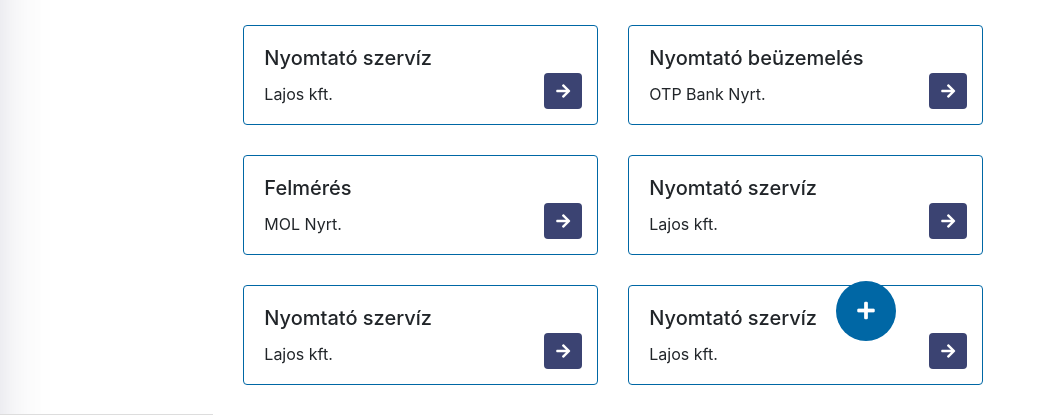
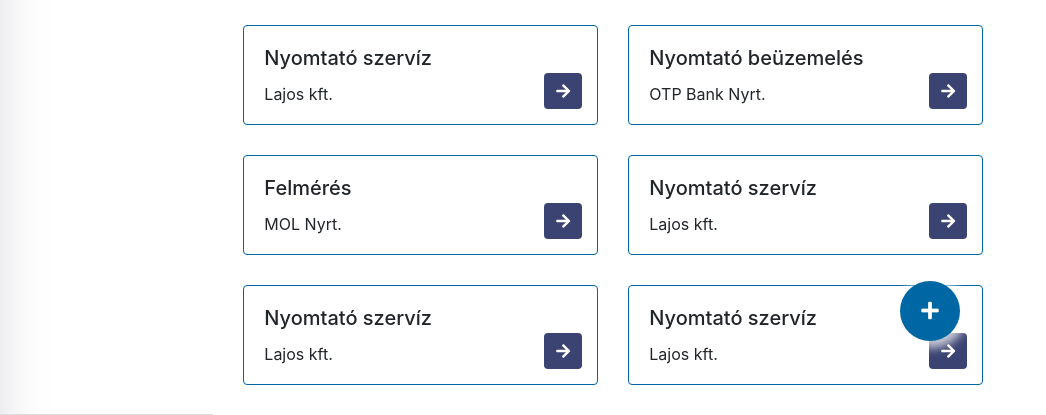
Before and after one commit to kosaaron/ssbs, a PHP site: page /feladatkezeles.html in a window 1280 px wide. Shown: the part 510-925 px from the top of the page, without its empty margins (0-1046 px from the left). Run offline with PHP 8.4, Linux system fonts and the light colour scheme.

Commit message:
Fixed Add button design changes

```diff
--- a/css/feladatkezeles.css
+++ b/css/feladatkezeles.css
@@ -10,11 +10,14 @@
     height: 60px;
     border-radius: 60px;
     bottom: 8%;
-    right: 30%;
+    right: 25%;
     z-index: 1;
     background-color: #0067A5;
     border: none;
     font-size: 20px;
+    -webkit-box-shadow: 2px 2px 10px 5px rgba(255,255,255,0.72);
+    -moz-box-shadow: 2px 2px 10px 5px rgba(255,255,255,0.72);
+    box-shadow: 2px 2px 10px 5px rgba(255,255,255,0.72)
 }
 .fixedaddbutton:hover {
     background-color: rgb(18, 128, 197);
```
